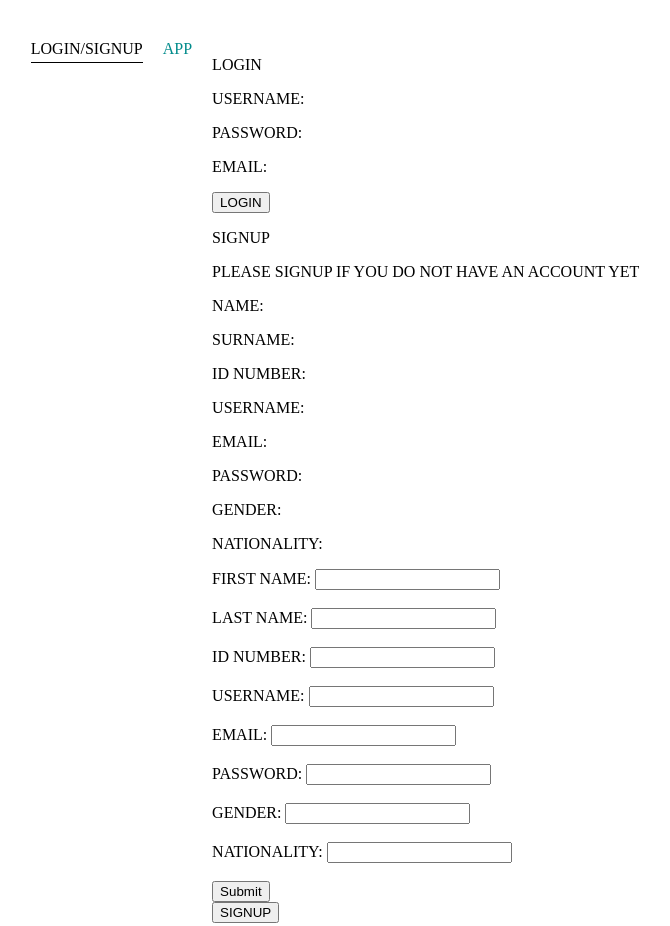
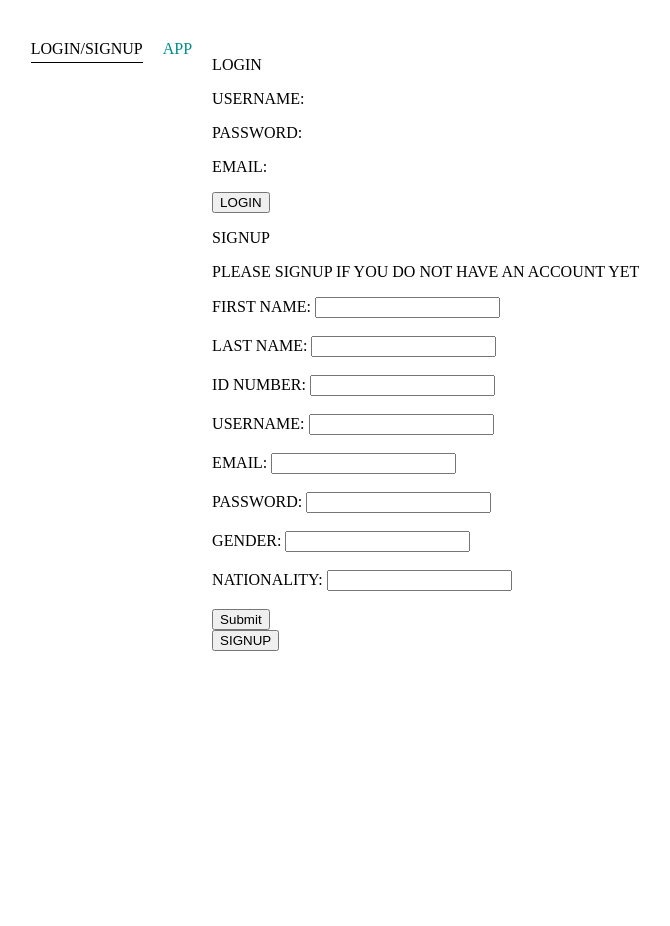
Before and after one commit to ChanelAmberEsterhuizen/UniProj.github.io, a plain HTML site: page PF V1/Portfolio/index.html in a window 1280 px wide. Shown: the whole page, without its empty margins (295-965 px from the left). After the commit the page ends 800 px from the top, so only its background shows below. Drawn offline with Linux system fonts and the light colour scheme.

Commit message:
Update index.html

```diff
--- a/PF V1/Portfolio/index.html
+++ b/PF V1/Portfolio/index.html
@@ -53,14 +53,7 @@
 
     </div>
     <p>Please signup if you do not have an account yet</p>
-    <p>Name:</p>
-    <p>Surname:</p>
-    <p>ID Number:</p>
-    <p>Username:</p>
-    <p>Email:</p>
-    <P>Password:</P>
-    <p>Gender:</p>
-    <p>Nationality:</p>
+
     <form action="/action_page.php">
   <label for="fname">First name:</label>
   <input type="text" id="fname" name="fname"><br><br>
```
